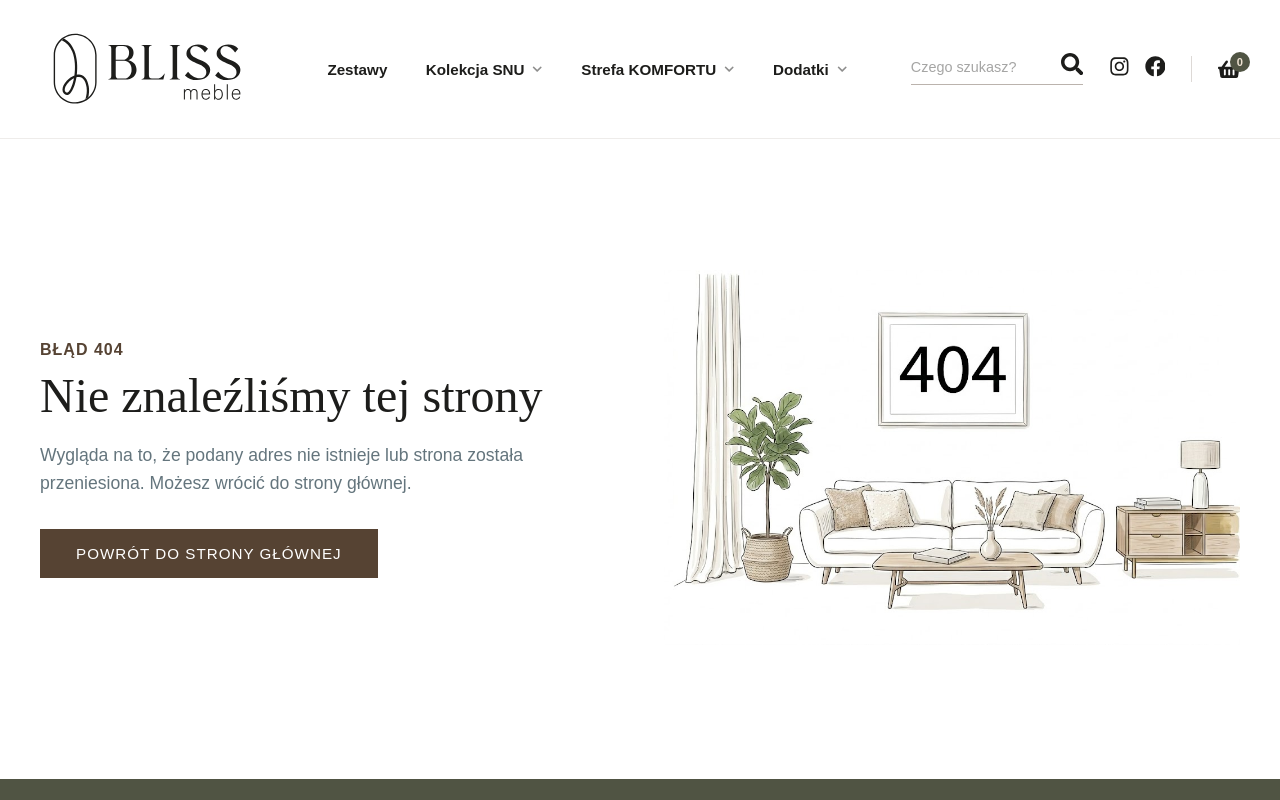
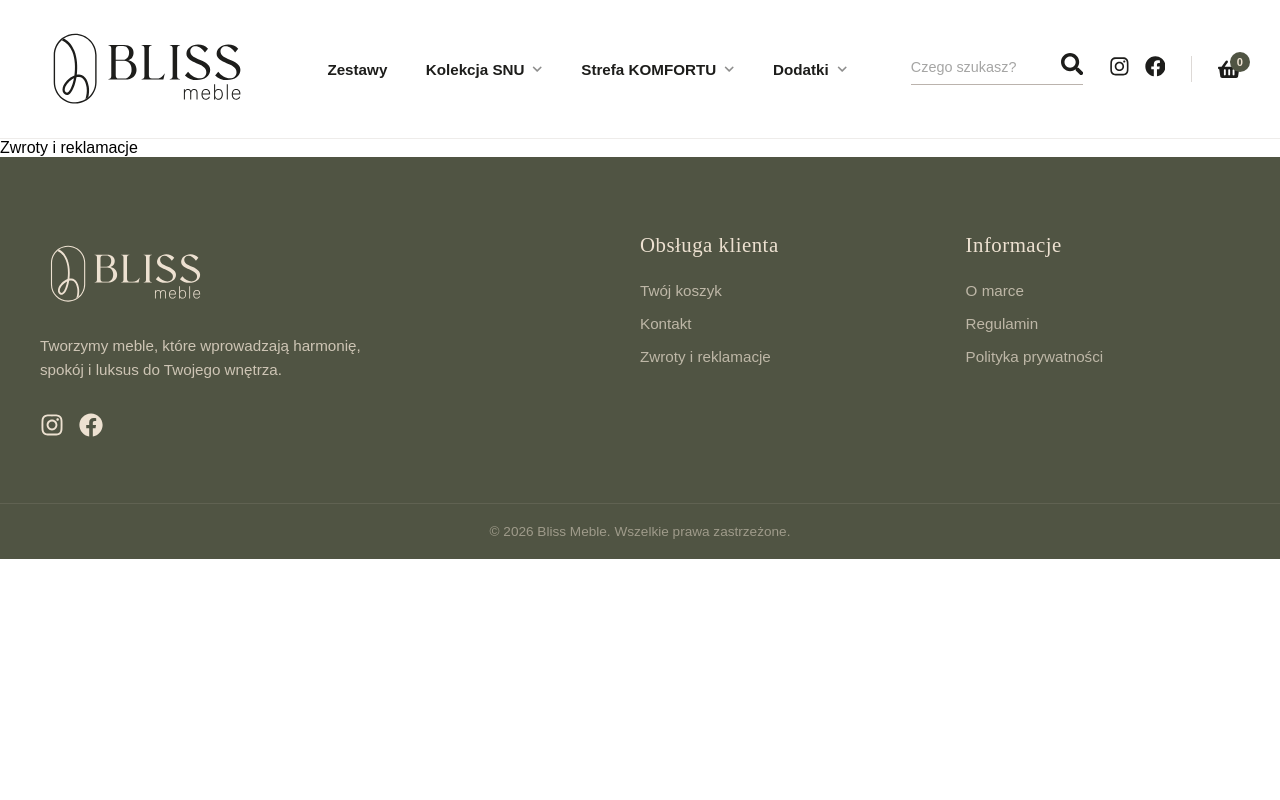
Before and after one commit to afra50/bliss-meble, a React (Vite) app in the folder frontend/: page /zwroty-reklamacje in a window 1280 px wide. Shown: the top 800 px of the page. Built offline with nearby package versions, Linux system fonts and the light colour scheme; a web font is replaced by a local one.

Commit message:
szkice o marce i zwroty i reklamacje

```diff
--- /dev/null
+++ b/frontend/src/pages/AboutUs.jsx
@@ -0,0 +1,12 @@
+import Button from "../components/ui/Button";
+import "../styles/pages/about-us.scss";
+
+function AboutUs() {
+  return (
+    <>
+      <p>o marce</p>
+    </>
+  );
+}
+
+export default AboutUs;
--- /dev/null
+++ b/frontend/src/pages/Complaints.jsx
@@ -0,0 +1,12 @@
+import Button from "../components/ui/Button";
+import "../styles/pages/complaints.scss";
+
+function Complaints() {
+  return (
+    <>
+      <p>Zwroty i reklamacje</p>
+    </>
+  );
+}
+
+export default Complaints;
```
Also changed, not shown: frontend/src/routes.jsx (+12 -2 lines), frontend/src/styles/pages/about-us.scss (added), frontend/src/styles/pages/complaints.scss (added), 1 other file (tests, documents, lock files or other folders).
